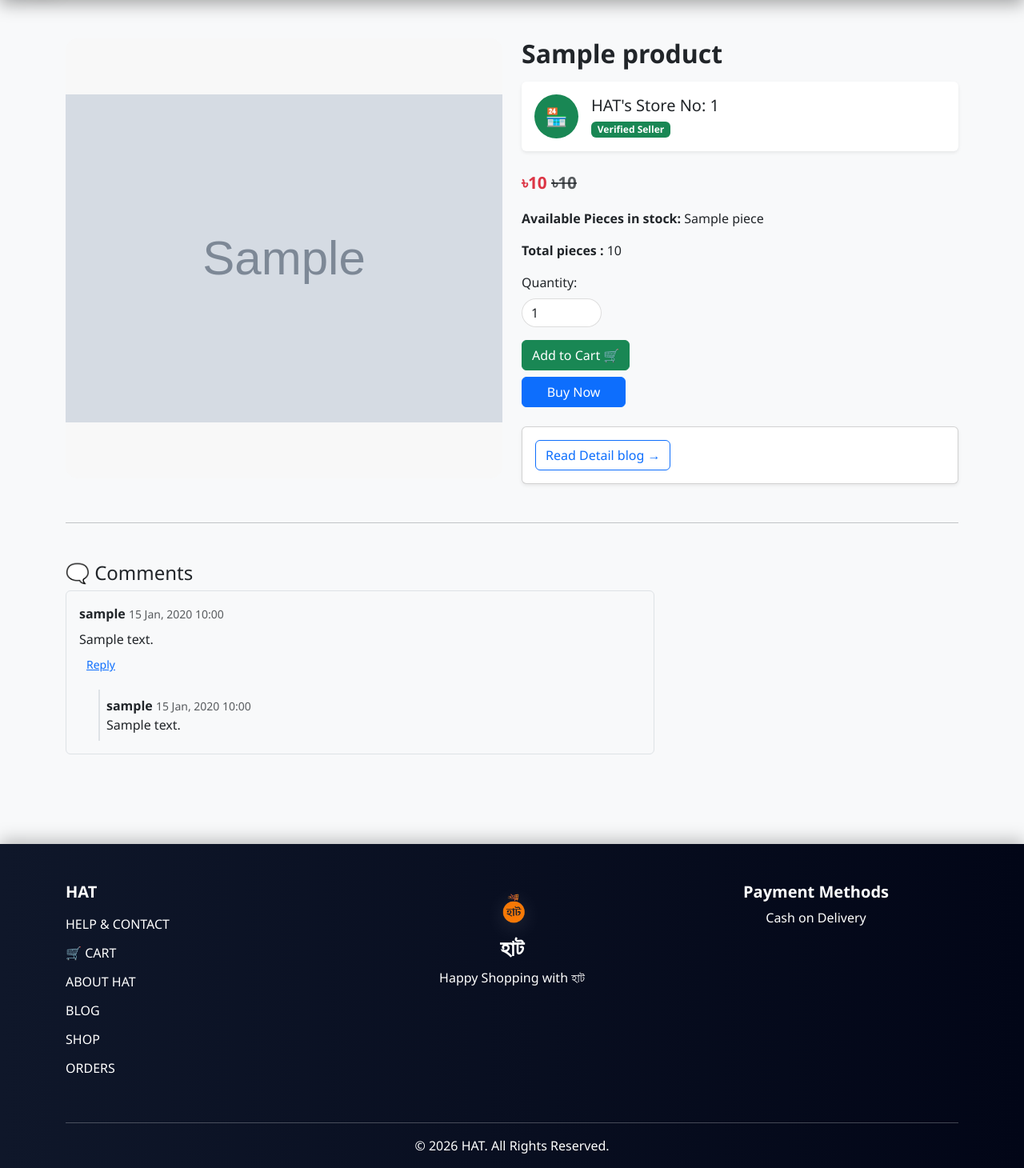
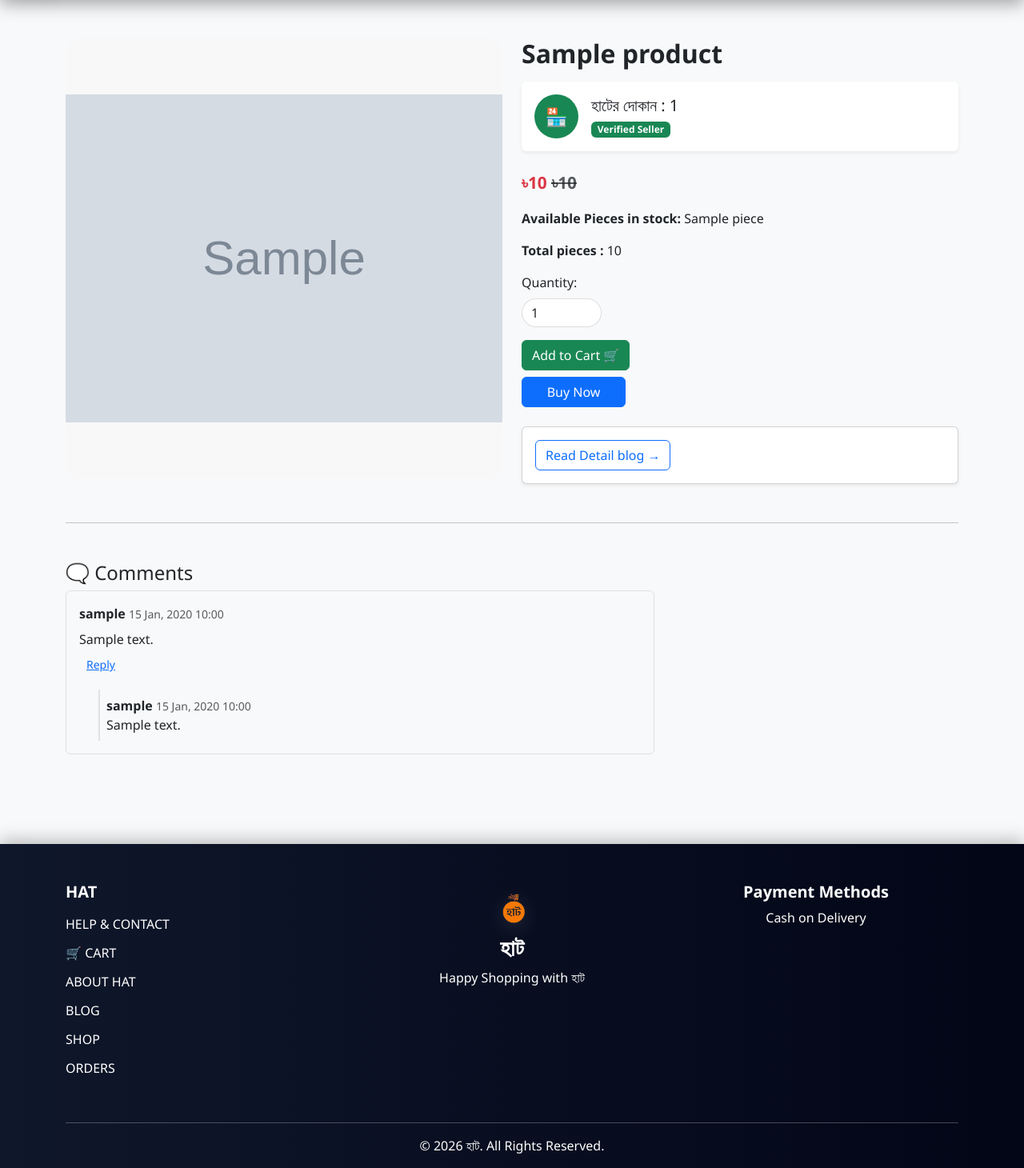
Before and after one commit to Rahul4h/HAT, a Django app: template templates/product_detail.html in a window 1280 px wide. Shown: the part 85-1545 px from the top of the page at 80% size. Run offline with Django 5.2, Linux system fonts and the light colour scheme; the template is opened without the code that fills it: most values are stand-ins (such as "Sample title", 1, 10 or a date in 2020); grey boxes marked "Sample" are stand-in pictures.

Commit message:
changes some name

```diff
--- a/templates/base.html
+++ b/templates/base.html
@@ -643,7 +643,7 @@ alt="HAT Logo">
         <div class="text-center">
 
             <p class="mb-0">
-                © {% now "Y" %} HAT. All Rights Reserved.
+                © {% now "Y" %} হাট. All Rights Reserved.
             </p>
 
         </div>
--- a/templates/product_detail.html
+++ b/templates/product_detail.html
@@ -32,7 +32,7 @@
 
 
 
-                HAT's Store No: {{ product.uploaded_by.id }}
+                হাটের দোকান : {{ product.uploaded_by.id }}
 
            </h5>
 
```
